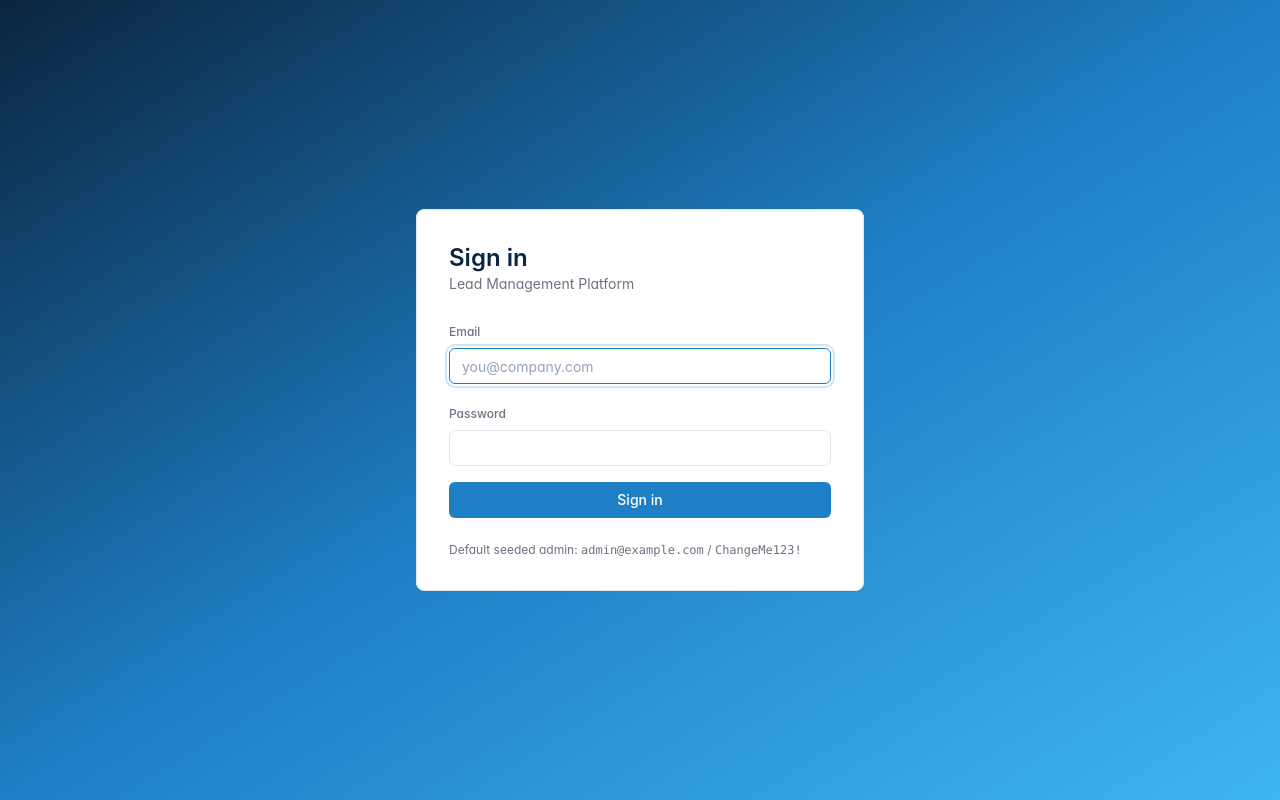
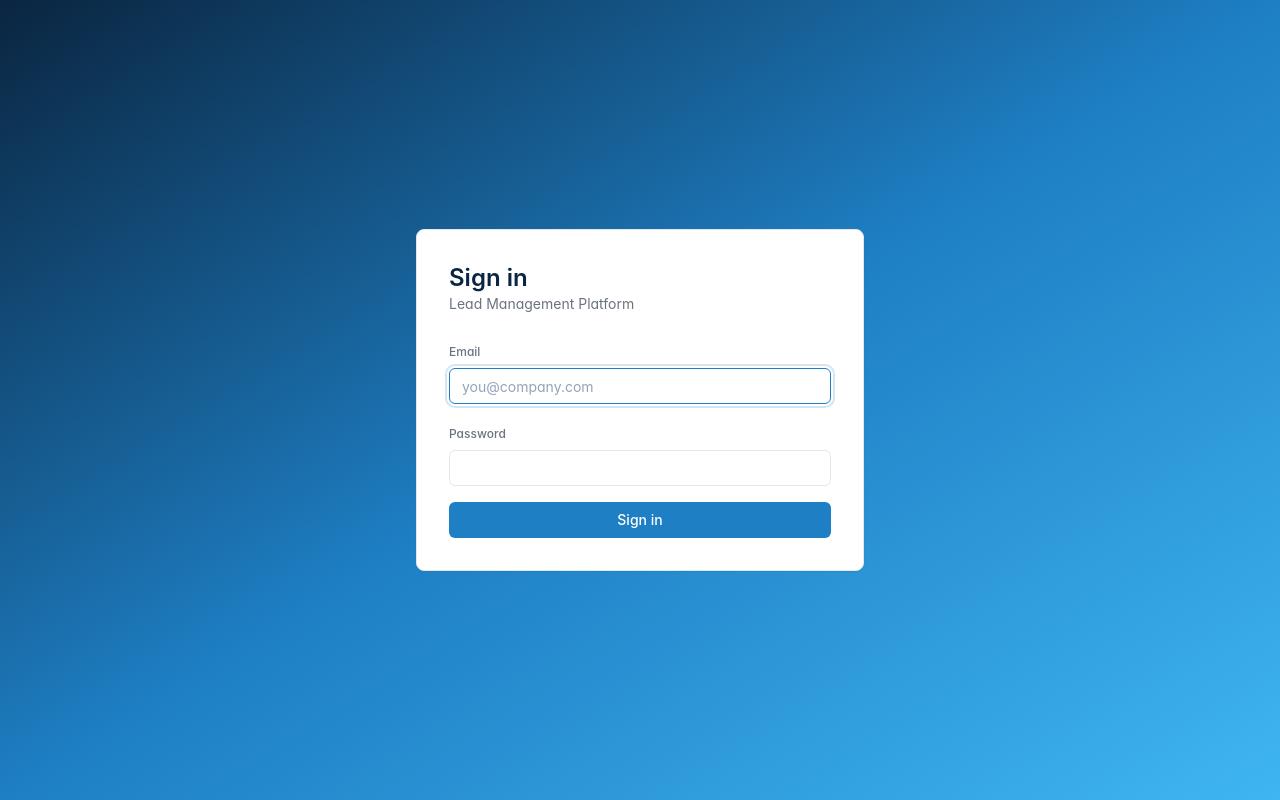
Before and after one commit to webdevelopmentamzdudes-gif/inner, a Next.js app: page /login in a window 1280 px wide. Built offline with nearby package versions, Linux system fonts and the light colour scheme.

Commit message:
Update page.tsx

```diff
--- a/src/app/(auth)/login/page.tsx
+++ b/src/app/(auth)/login/page.tsx
@@ -49,9 +49,7 @@ export default async function LoginPage({
         <button type="submit" className="btn-primary w-full">Sign in</button>
       </form>
 
-      <p className="text-xs text-muted">
-        Default seeded admin: <code>admin@example.com</code> / <code>ChangeMe123!</code>
-      </p>
+
     </div>
   );
 }
```
